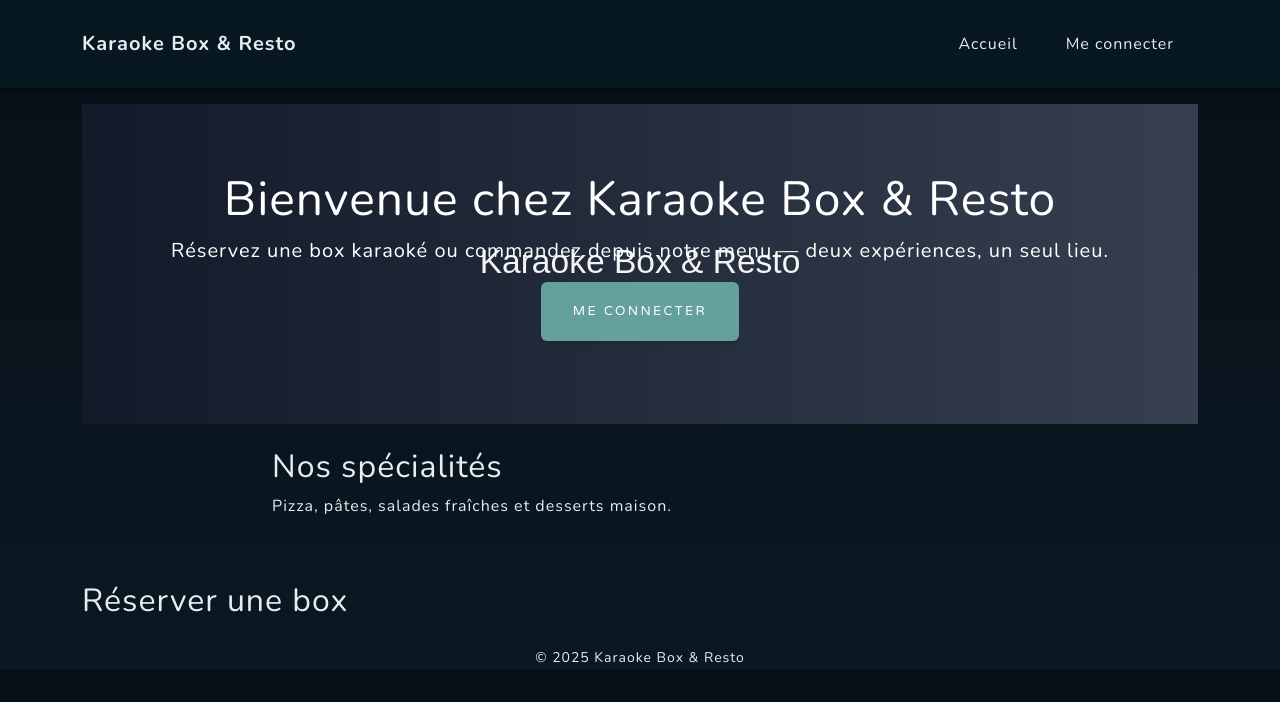
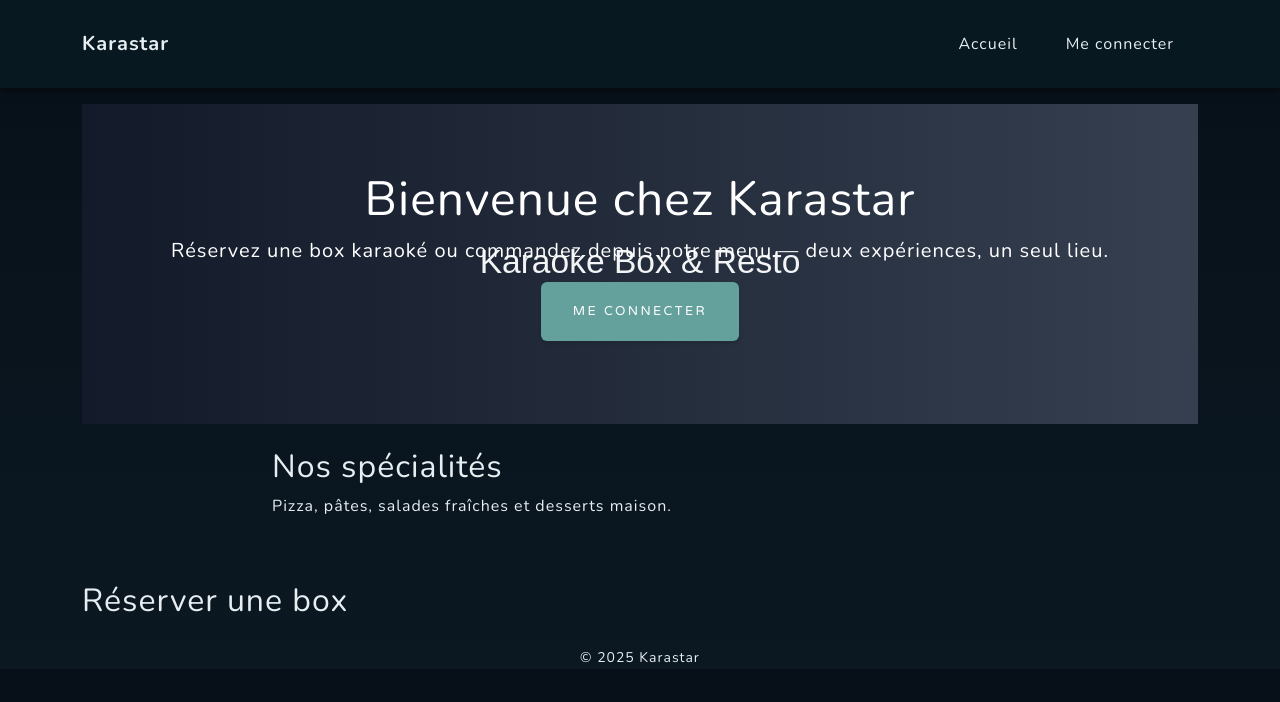
Before and after one commit to manahak/projet_karaoke, a Flask app: page / in a window 1280 px wide. Shown: the top 702 px of the page. Run offline with Flask 3, Linux system fonts and the light colour scheme; data that the repository does not hold is empty; some libraries are stand-ins or nearby versions.

Commit message:
changement de nom et correctif boutons

```diff
--- a/static/css/dark-mode.css
+++ b/static/css/dark-mode.css
@@ -1,4 +1,4 @@
-/* Dark mode overrides for Karaoke Box & Resto */
+/* Dark mode overrides for Karastar */
 :root{
   --bs-body-bg: #0b0f14;
   --bs-body-color: #e6eef2;
--- a/templates/admin.html
+++ b/templates/admin.html
@@ -1,6 +1,6 @@
 {% extends "base.html" %}
 
-{% block title %}Administration - Karaoke Box & Resto{% endblock %}
+{% block title %}Administration - Karastar{% endblock %}
 
 {% block content %}
   <div class="py-4">
--- a/templates/base.html
+++ b/templates/base.html
@@ -3,7 +3,7 @@
 <head>
     <meta charset="UTF-8">
     <meta name="viewport" content="width=device-width, initial-scale=1.0">
-  <title>{% block title %}Karaoke Box & Resto{% endblock %}</title>
+  <title>{% block title %}Karastar{% endblock %}</title>
   <!-- Font Awesome icons (free) and Google Fonts are used by the theme -->
   <script src="https://use.fontawesome.com/releases/v6.3.0/js/all.js" crossorigin="anonymous"></script>
   <link href="https://fonts.googleapis.com/css?family=Varela+Round" rel="stylesheet" />
@@ -17,7 +17,7 @@
     <!-- Navbar -->
   <nav id="mainNav" class="navbar navbar-expand-lg navbar-light fixed-top">
       <div class="container">
-  <a class="navbar-brand" href="{{ url_for('index') }}">Karaoke Box & Resto</a>
+  <a class="navbar-brand" href="{{ url_for('index') }}">Karastar</a>
         <button class="navbar-toggler" type="button" data-bs-toggle="collapse" data-bs-target="#navCollapse" aria-controls="navCollapse" aria-expanded="false" aria-label="Toggle navigation">
           <span class="navbar-toggler-icon"></span>
         </button>
@@ -73,7 +73,7 @@
 
     <footer class="mt-auto">
       <div class="container text-center">
-  <small>&copy; {{ current_year if current_year is defined else "2025" }} Karaoke Box & Resto</small>
+  <small>&copy; {{ current_year if current_year is defined else "2025" }} Karastar</small>
       </div>
     </footer>
 
--- a/templates/confirm_reservation.html
+++ b/templates/confirm_reservation.html
@@ -1,6 +1,6 @@
 {% extends "base.html" %}
 
-{% block title %}Récapitulatif réservation - Karaoke Box & Resto{% endblock %}
+{% block title %}Récapitulatif réservation - Karastar{% endblock %}
 
 {% block content %}
   <div class="row justify-content-center mt-4">
--- a/templates/dashboard.html
+++ b/templates/dashboard.html
@@ -1,6 +1,6 @@
 {% extends "base.html" %}
 
-{% block title %}Tableau de bord - Karaoke Box & Resto{% endblock %}
+{% block title %}Tableau de bord - Karastar{% endblock %}
 
 {% block content %}
         <div class="row">
--- a/templates/index.html
+++ b/templates/index.html
@@ -7,7 +7,7 @@
         <img src="{{ url_for('static', filename='img/hero-placeholder.svg') }}" alt="Hero" class="w-100 d-block" style="height:320px; object-fit:cover;">
         <div class="position-absolute top-0 start-0 w-100 h-100 d-flex align-items-center justify-content-center">
             <div class="text-center text-white" style="z-index:2;">
-                <h1 class="display-5">Bienvenue chez Karaoke Box &amp; Resto</h1>
+                <h1 class="display-5">Bienvenue chez Karastar</h1>
                 <p class="lead">Réservez une box karaoké ou commandez depuis notre menu — deux expériences, un seul lieu.</p>
                 <p>
                     {% if not session.get('user') %}
@@ -16,7 +16,7 @@
                         <a class="btn btn-secondary" href="{{ url_for('dashboard') }}">Tableau de bord</a>
                     {% endif %}
                     {% if session.get('user') and session.get('user')['role'] == 'admin' %}
-                        <a class="btn btn-outline-light ms-2" href="{{ url_for('admin') }}">Admin</a>
+                        <a class="btn btn-secondary ms-2" href="{{ url_for('admin') }}">Admin</a>
                     {% endif %}
                 </p>
             </div>
--- a/templates/login.html
+++ b/templates/login.html
@@ -1,6 +1,6 @@
 {% extends "base.html" %}
 
-{% block title %}Connexion - Karaoke Box & Resto{% endblock %}
+{% block title %}Connexion - Karastar{% endblock %}
 
 {% block content %}
     <div class="row justify-content-center">
--- a/templates/modify_reservation.html
+++ b/templates/modify_reservation.html
@@ -1,6 +1,6 @@
 {% extends "base.html" %}
 
-{% block title %}Modifier réservation - Karaoke Box & Resto{% endblock %}
+{% block title %}Modifier réservation - Karastar{% endblock %}
 
 {% block content %}
   <div class="row justify-content-center mt-4">
--- a/templates/register.html
+++ b/templates/register.html
@@ -1,6 +1,6 @@
 {% extends "base.html" %}
 
-{% block title %}Inscription - Karaoke Box & Resto{% endblock %}
+{% block title %}Inscription - Karastar{% endblock %}
 
 {% block content %}
     <div class="row justify-content-center">
```
